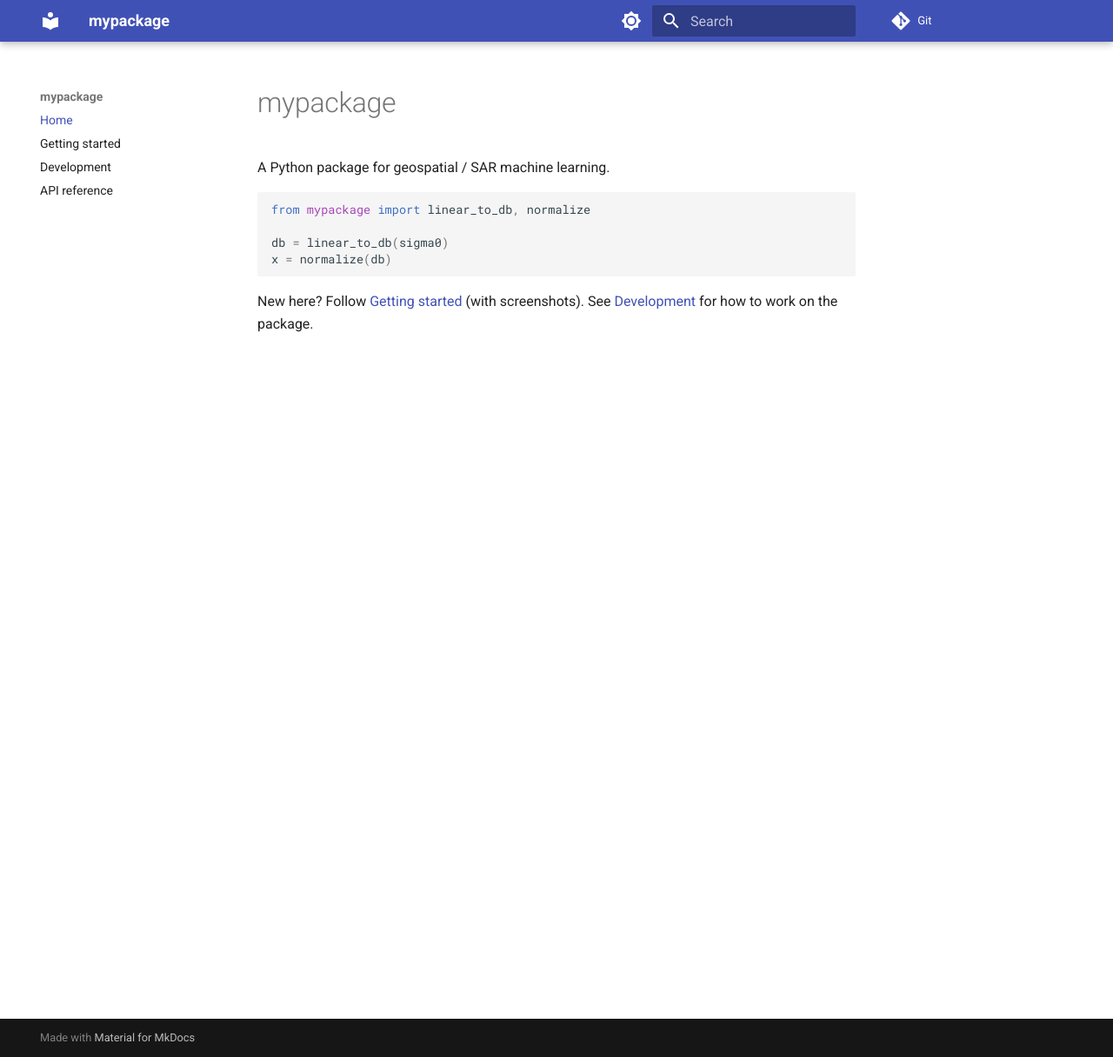
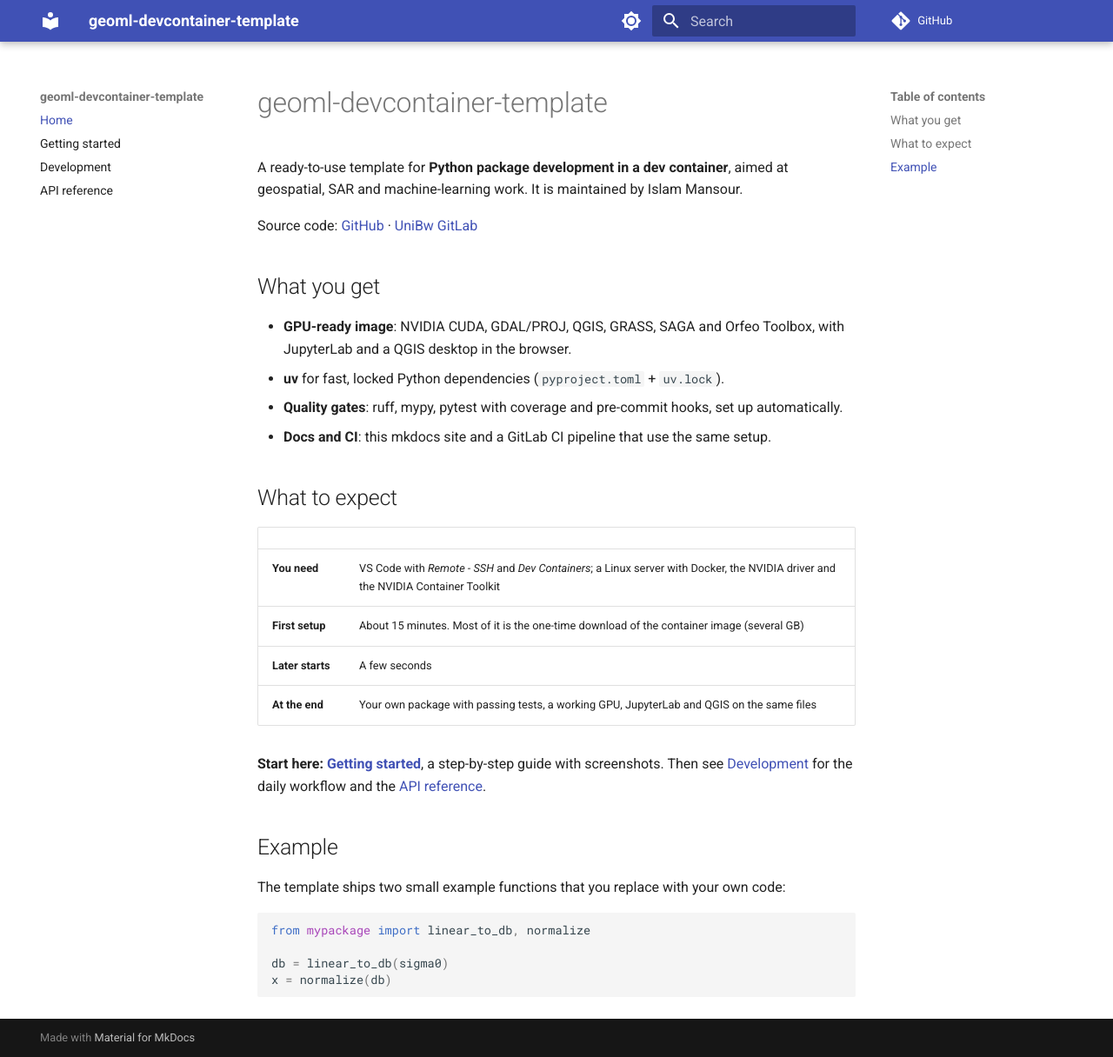
Before and after one commit to IslamAlam/geoml-devcontainer-template, an MkDocs documentation site: the page built from docs/index.md, in a window 1280 px wide and 1216 px high. Shown: the whole window at 87% size. Built offline with MkDocs 1.6.1 and Material for MkDocs 9.7.7, drawn with Linux system fonts in a browser that asks for light colours; comment, search, counter and statistics services are not loaded.

Commit message:
Docs: landing page for geoml-template.imansour.net (what you get, what to expect)
- mkdocs site_name/site_url/repo_url point to the template's live docs
- README links the documentation site
- rename_project.py resets these for new projects

````diff
--- a/docs/index.md
+++ b/docs/index.md
@@ -1,6 +1,34 @@
-# mypackage
+# geoml-devcontainer-template
 
-A Python package for geospatial / SAR machine learning.
+A ready-to-use template for **Python package development in a dev container**, aimed at
+geospatial, SAR and machine-learning work. It is maintained by Islam Mansour.
+
+Source code: [GitHub](https://github.com/IslamAlam/geoml-devcontainer-template) ·
+[UniBw GitLab](https://git.unibw.de/l91bisma/geoml-devcontainer-template)
+
+## What you get
+
+- **GPU-ready image**: NVIDIA CUDA, GDAL/PROJ, QGIS, GRASS, SAGA and Orfeo Toolbox, with
+  JupyterLab and a QGIS desktop in the browser.
+- **uv** for fast, locked Python dependencies (`pyproject.toml` + `uv.lock`).
+- **Quality gates**: ruff, mypy, pytest with coverage and pre-commit hooks, set up automatically.
+- **Docs and CI**: this mkdocs site and a GitLab CI pipeline that use the same setup.
+
+## What to expect
+
+| | |
+|---|---|
+| **You need** | VS Code with *Remote - SSH* and *Dev Containers*; a Linux server with Docker, the NVIDIA driver and the NVIDIA Container Toolkit |
+| **First setup** | About 15 minutes. Most of it is the one-time download of the container image (several GB) |
+| **Later starts** | A few seconds |
+| **At the end** | Your own package with passing tests, a working GPU, JupyterLab and QGIS on the same files |
+
+**Start here: [Getting started](getting-started.md)**, a step-by-step guide with screenshots.
+Then see [Development](dev.md) for the daily workflow and the [API reference](api.md).
+
+## Example
+
+The template ships two small example functions that you replace with your own code:
 
 ```python
 from mypackage import linear_to_db, normalize
@@ -8,6 +36,3 @@ from mypackage import linear_to_db, normalize
 db = linear_to_db(sigma0)
 x = normalize(db)
 ```
-
-New here? Follow [Getting started](getting-started.md) (with screenshots).
-See [Development](dev.md) for how to work on the package.
--- a/mkdocs.yml
+++ b/mkdocs.yml
@@ -1,6 +1,7 @@
-site_name: mypackage
-site_description: A Python package for geospatial / SAR machine learning.
-repo_url: https://git.example.org/your-group/mypackage
+site_name: geoml-devcontainer-template
+site_description: Python package template with a GPU dev container for geospatial, SAR and ML work.
+site_url: https://geoml-template.imansour.net/
+repo_url: https://github.com/IslamAlam/geoml-devcontainer-template
 edit_uri: edit/main/docs/
 
 nav:
````
Also changed, not shown: README.md (+2 -0 lines), 1 other file.
